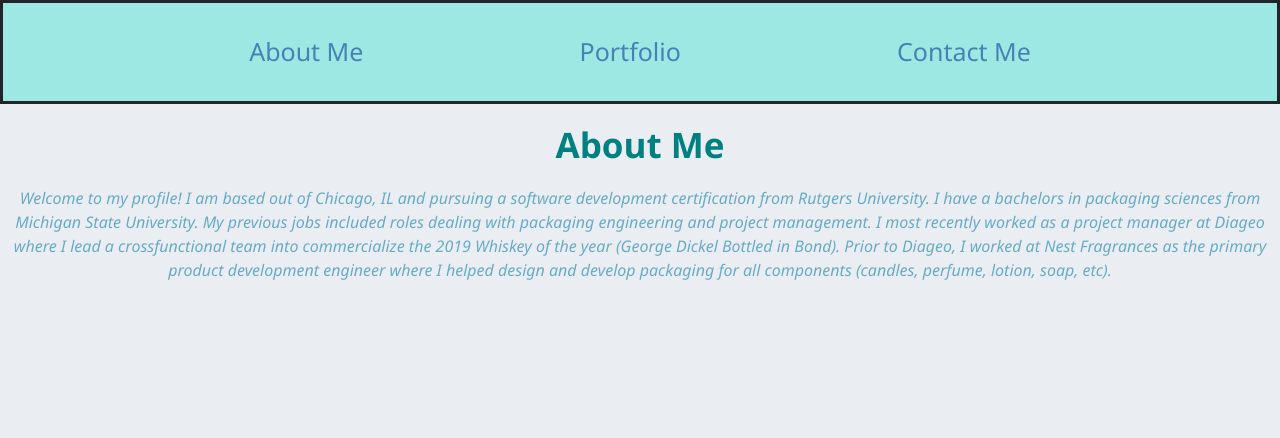
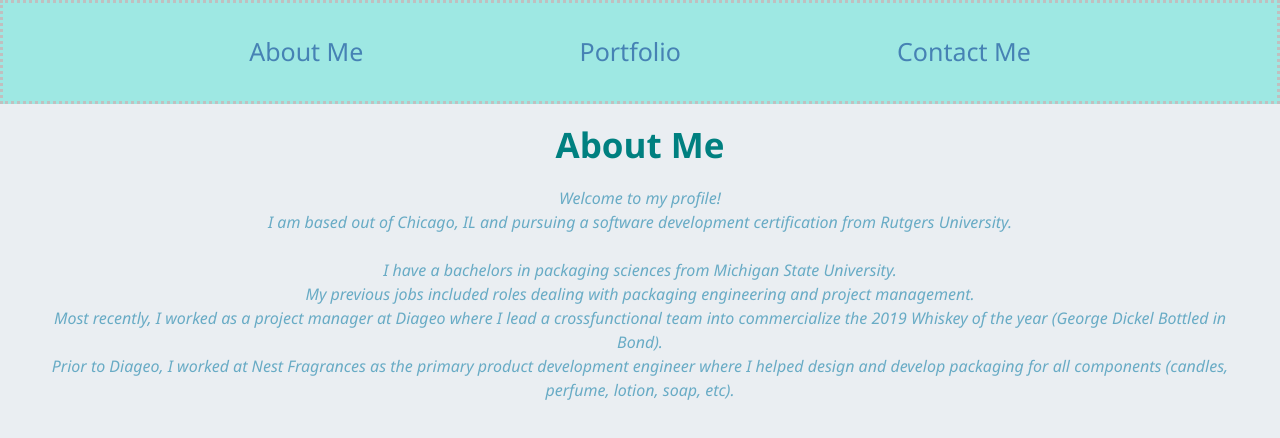
Before and after one commit to Patelso9/portfolio-react, a React (Create React App) app: page / in a window 1280 px wide. Shown: the top 438 px of the page. Built offline with nearby package versions, Linux system fonts and the light colour scheme.

Commit message:
ucss update

```diff
--- /dev/null
+++ b/src/components/About/About.css
@@ -0,0 +1,3 @@
+p{
+    margin: 0 50px 0 50px;
+}
--- a/src/components/About/About.jsx
+++ b/src/components/About/About.jsx
@@ -1,4 +1,5 @@
 import React from 'react'
+import './About.css'
 
 const About = () => {
 
@@ -8,7 +9,13 @@
     return (
         <div>
             <h2>About Me</h2>
-            <p>Welcome to my profile! I am based out of Chicago, IL and pursuing a software development certification from Rutgers University. I have a bachelors in packaging sciences from Michigan State University. My previous jobs included roles dealing with packaging engineering and project management. I most recently worked as a project manager at Diageo where I lead a crossfunctional team into commercialize the 2019 Whiskey of the year (George Dickel Bottled in Bond). Prior to Diageo, I worked at Nest Fragrances as the primary product development engineer where I helped design and develop packaging for all components (candles, perfume, lotion, soap, etc).</p>
+            <p>Welcome to my profile!
+                <br />I am based out of Chicago, IL and pursuing a software development certification from Rutgers University.
+                <br />
+                <br />I have a bachelors in packaging sciences from Michigan State University.
+                <br />My previous jobs included roles dealing with packaging engineering and project management.
+                <br />Most recently, I worked as a project manager at Diageo where I lead a crossfunctional team into commercialize the 2019 Whiskey of the year (George Dickel Bottled in Bond).
+                <br />Prior to Diageo, I worked at Nest Fragrances as the primary product development engineer where I helped design and develop packaging for all components (candles, perfume, lotion, soap, etc).</p>
             {/* <img ></img> */}
         </div>
     )
--- a/src/components/Nav/Nav.css
+++ b/src/components/Nav/Nav.css
@@ -3,8 +3,9 @@
     /* justify-content: flex-end; */
     justify-content: space-evenly;
     /* flex-basis: 20%; */
-    border-style: solid;
+    border-style:dotted;
+    border-color: silver;
     background-color: rgba(64, 224, 208, 0.452);
     padding: 30px;
-    margin-bottom: 20px;
+    margin-bottom: 20px ;
 }
```
